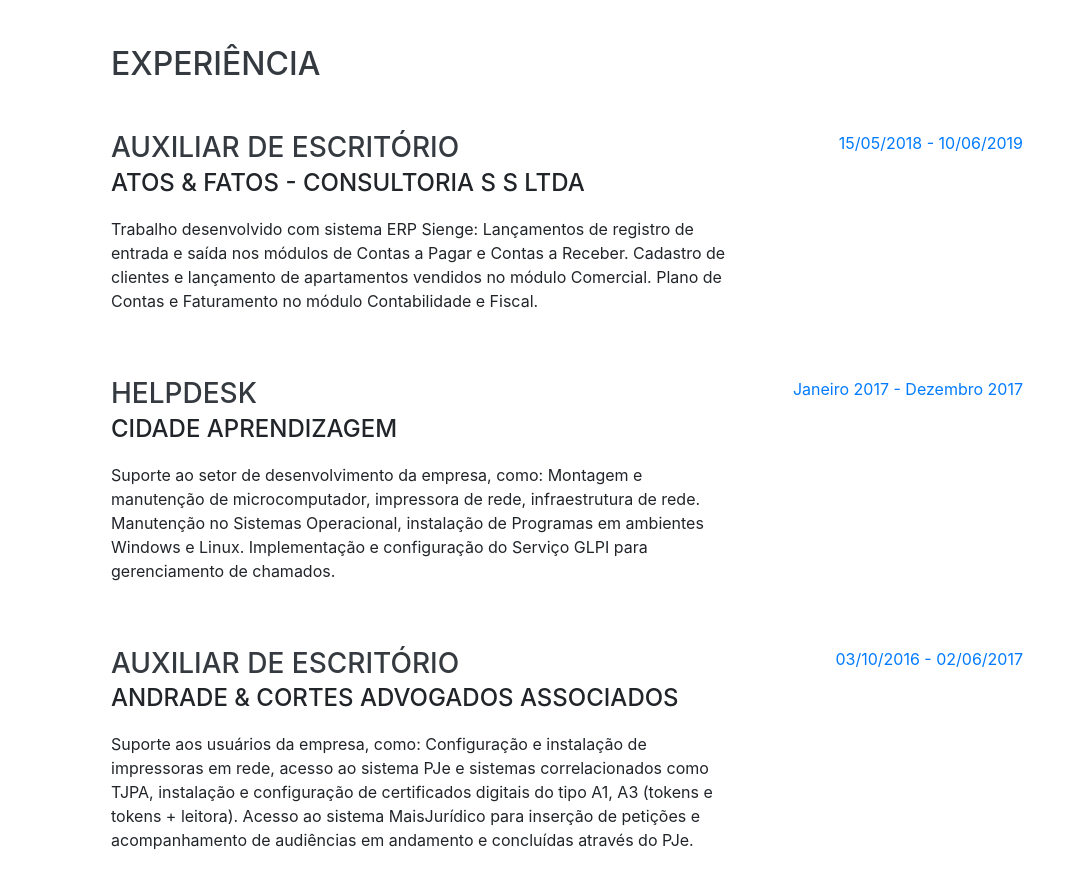
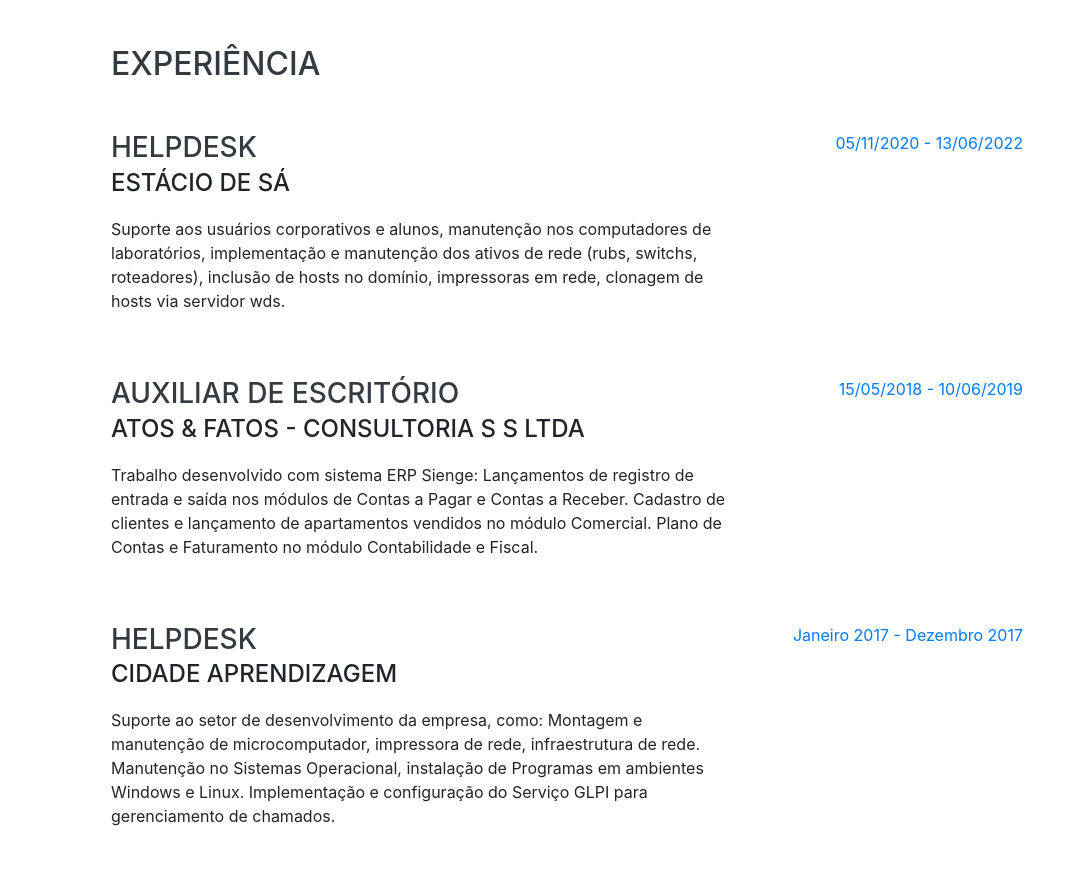
Before and after one commit to felipandrade/felipandrade.github.io, a website with bundled scripts: page index.html in a window 1280 px wide. Shown: the part 804-1693 px from the top of the page, without its empty margins (209-1280 px from the left). Built offline with nearby package versions, Linux system fonts and the light colour scheme; a web font is replaced by a local one.

Commit message:
update_curriculo

```diff
--- a/index.html
+++ b/index.html
@@ -88,6 +88,20 @@
     <section class="resume-section p-3 p-lg-5 d-flex justify-content-center" id="experience">
       <div class="w-100">
         <h2 class="mb-5">Experiência</h2>
+
+        <div class="resume-item d-flex flex-column flex-md-row justify-content-between mb-5">
+          <div class="resume-content">
+            <h3 class="mb-0">Helpdesk</h3>
+            <div class="subheading mb-3">Estácio de Sá</div>
+            <p>
+              Suporte aos usuários corporativos e alunos, manutenção nos computadores de laboratórios, implementação e manutenção dos ativos de rede
+              (rubs, switchs, roteadores), inclusão de hosts no domínio, impressoras em rede, clonagem de hosts via servidor wds.
+            </p>
+          </div>
+          <div class="resume-date text-md-right">
+            <span class="text-primary">05/11/2020 - 13/06/2022</span>
+          </div>
+        </div>
 
         <div class="resume-item d-flex flex-column flex-md-row justify-content-between mb-5">
           <div class="resume-content">
```
